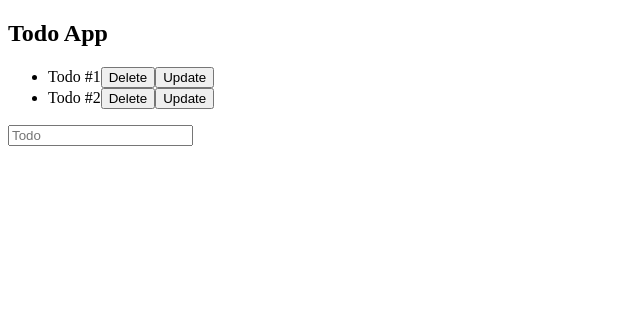
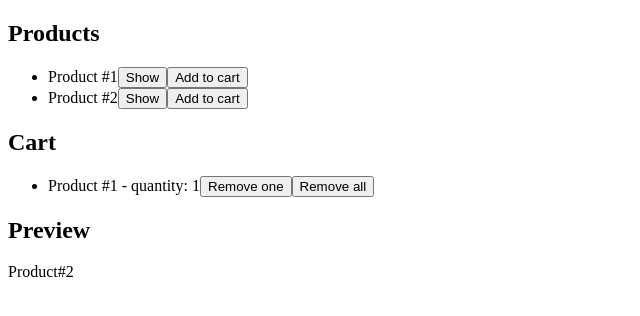
Before and after one commit to jkevxx/use-reducer, a React (Vite) app: page / in a window 1280 px wide. Shown: the top 316 px of the page, without its empty margins (0-640 px from the left). Built offline with nearby package versions, Linux system fonts and the light colour scheme.

Commit message:
shopping cart app completed

```diff
--- a/src/App.jsx
+++ b/src/App.jsx
@@ -1,11 +1,13 @@
 // import CounterApp from "./components/1Counter/CounterApp";
-import TodoApp from "./components/2Todo/TodoApp";
+// import TodoApp from "./components/2Todo/TodoApp";
+import ProductApp from "./components/3Product/ProductApp";
 
 function App() {
   return (
     <div>
       {/* <CounterApp /> */}
-      <TodoApp />
+      {/* <TodoApp /> */}
+      <ProductApp />
     </div>
   );
 }
--- /dev/null
+++ b/src/components/3Product/ProductApp.jsx
@@ -0,0 +1,80 @@
+import React, { useReducer } from "react";
+import productReducer, { initialProductState } from "./reducers/productReducer";
+import types from "./types";
+
+const ProductApp = () => {
+  const [productState, productDispatch] = useReducer(
+    productReducer,
+    initialProductState
+  );
+  const { products, cart, activeProduct } = productState;
+
+  return (
+    <div>
+      <h2>Products</h2>
+      <ul>
+        {products.map((product) => (
+          <li key={product.id}>
+            <span>{product.title}</span>
+            <button
+              onClick={() =>
+                productDispatch({
+                  type: types.productShow,
+                  payload: product,
+                })
+              }
+            >
+              Show
+            </button>
+            <button
+              onClick={() =>
+                productDispatch({
+                  type: types.productAddToCart,
+                  payload: product,
+                })
+              }
+            >
+              Add to cart
+            </button>
+          </li>
+        ))}
+      </ul>
+
+      <h2>Cart</h2>
+      <ul>
+        {cart.map((product) => (
+          <li key={product.id}>
+            <span>
+              {product.title} - quantity: {product.quantity}
+            </span>
+            <button
+              onClick={() =>
+                productDispatch({
+                  type: types.productRemoveOneFromCart,
+                  payload: product.id,
+                })
+              }
+            >
+              Remove one
+            </button>
+            <button
+              onClick={() =>
+                productDispatch({
+                  type: types.productRemoveFromCart,
+                  payload: product.id,
+                })
+              }
+            >
+              Remove all
+            </button>
+          </li>
+        ))}
+      </ul>
+
+      <h2>Preview</h2>
+      <p>{activeProduct.title}</p>
+    </div>
+  );
+};
+
+export default ProductApp;
--- /dev/null
+++ b/src/components/3Product/reducers/productReducer.js
@@ -0,0 +1,74 @@
+import types from "../types";
+
+const initialProductState = {
+  products: [
+    { id: 1, title: "Product #1" },
+    { id: 2, title: "Product #2" },
+  ],
+  cart: [{ id: 1, title: "Product #1", quantity: 1 }],
+  activeProduct: { id: 2, title: "Product#2" },
+};
+
+const productReducer = (state, action) => {
+  switch (action.type) {
+    case types.productShow:
+      return {
+        ...state,
+        activeProduct: action.payload,
+      };
+
+    case types.productAddToCart: {
+      const newProduct = action.payload;
+      const cartContainProduct = state.cart.find(
+        (product) => product.id === newProduct.id
+      );
+
+      return cartContainProduct
+        ? {
+            ...state,
+            cart: state.cart.map((product) =>
+              product.id === newProduct.id
+                ? { ...product, quantity: product.quantity + 1 }
+                : product
+            ),
+          }
+        : {
+            ...state,
+            cart: [...state.cart, { ...action.payload, quantity: 1 }],
+          };
+    }
+
+    case types.productRemoveFromCart:
+      return {
+        ...state,
+        cart: state.cart.filter((product) => product.id !== action.payload),
+      };
+
+    case types.productRemoveOneFromCart: {
+      const productDelete = state.cart.find(
+        (product) => product.id === action.payload
+      );
+
+      return productDelete.quantity > 1
+        ? {
+            ...state,
+            cart: state.cart.map((product) =>
+              product.id === action.payload
+                ? { ...product, quantity: product.quantity - 1 }
+                : product
+            ),
+          }
+        : {
+            ...state,
+            cart: state.cart.filter((product) => product.id !== action.payload),
+          };
+    }
+
+    default:
+      return state;
+  }
+};
+
+export { initialProductState };
+
+export default productReducer;
--- /dev/null
+++ b/src/components/3Product/types.js
@@ -0,0 +1,8 @@
+const types = {
+  productShow: "product - show",
+  productAddToCart: "product - add to cart",
+  productRemoveFromCart: "product - remove from cart",
+  productRemoveOneFromCart: "product - remove one from cart",
+};
+
+export default types;
```
